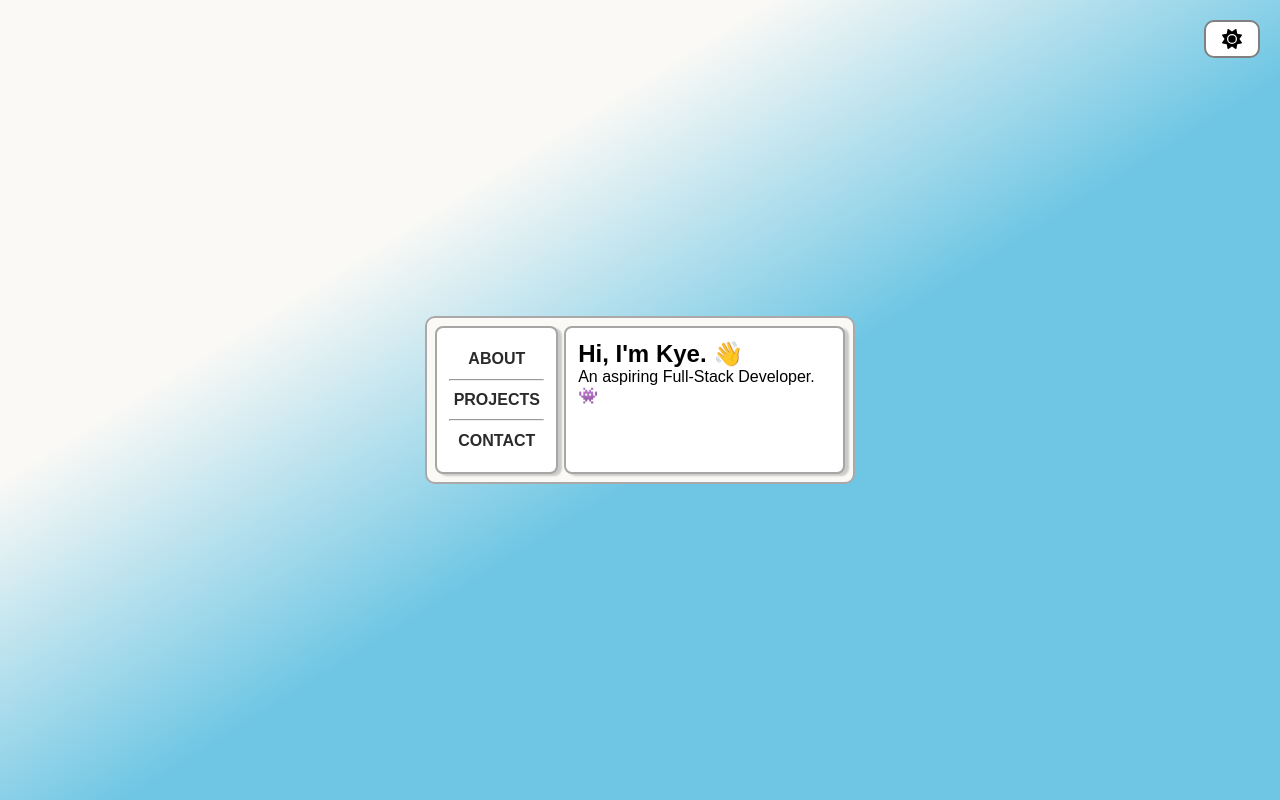
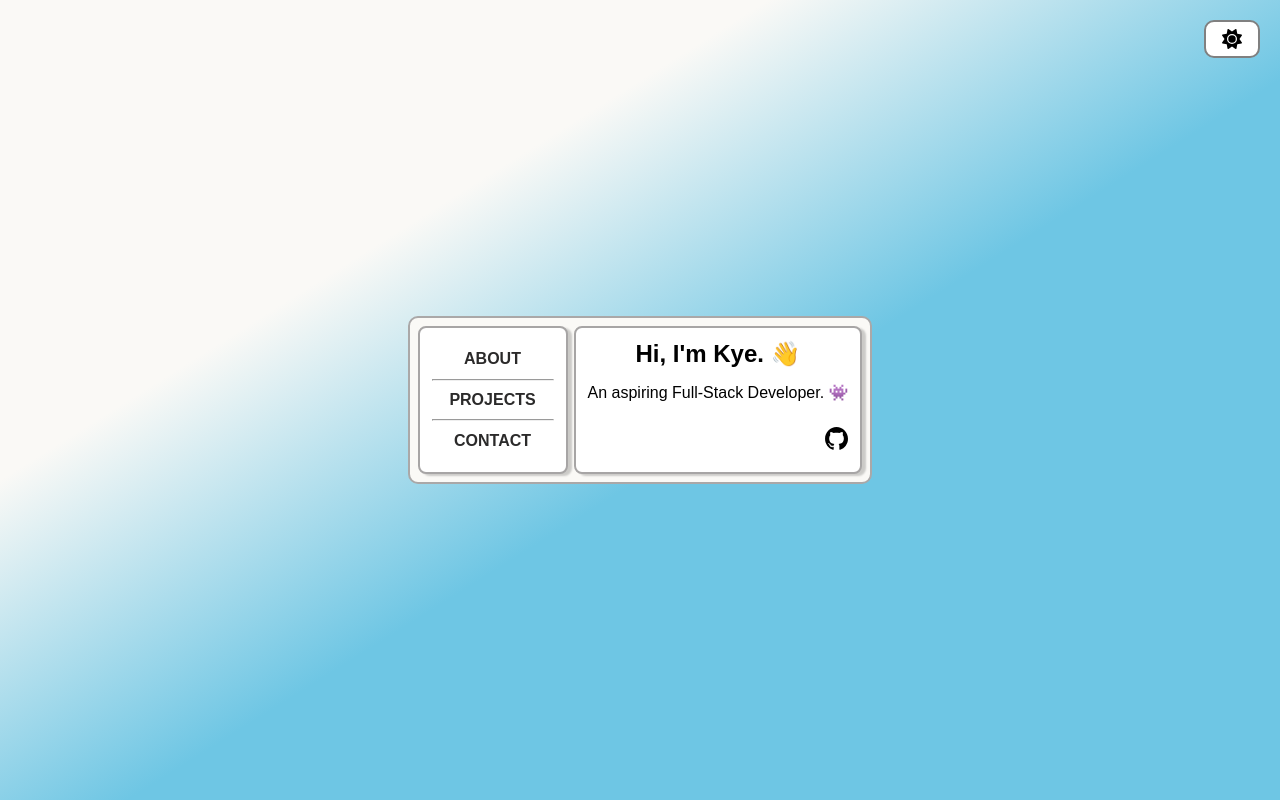
Before and after one commit to yee0802/portfolio-page, a React (Vite) app: page / in a window 1280 px wide. Built offline with nearby package versions, Linux system fonts and the light colour scheme.

Commit message:
add github logo link

```diff
--- a/src/App.css
+++ b/src/App.css
@@ -27,7 +27,7 @@
 
 main {
   display: grid;
-  grid-template-columns: 30% 1fr;
+  grid-template-columns: 150px 1fr;
   padding: 0.5rem;
   gap: 6px;
   background-color: #faf9f6;
--- a/src/components/Nav/index.css
+++ b/src/components/Nav/index.css
@@ -1,3 +1,7 @@
+aside {
+  max-height: 150px;
+}
+
 nav > ul {
   text-align: center;
   list-style: none;
--- a/src/pages/Home/Home.jsx
+++ b/src/pages/Home/Home.jsx
@@ -5,6 +5,11 @@ export default function Home() {
     <article>
       <h1>Hi, I'm Kye. 👋</h1>
       <p>An aspiring Full-Stack Developer. 👾</p>
+      <section>
+        <a href="https://github.com/yee0802" target="_blank">
+          <img src="../../src/assets/github.svg" alt="github-logo" width={23} />
+        </a>
+      </section>
     </article>
   );
 }
--- a/src/pages/Home/index.css
+++ b/src/pages/Home/index.css
@@ -0,0 +1,17 @@
+article {
+  display: grid;
+  text-align: center;
+}
+
+article > section {
+  display: flex;
+  flex-direction: row;
+  align-items: center;
+  justify-content: end;
+}
+
+article > section > a > img {
+  position: relative;
+  top: 2px;
+  cursor: pointer;
+}
```
Also changed, not shown: src/assets/github.svg (added).
